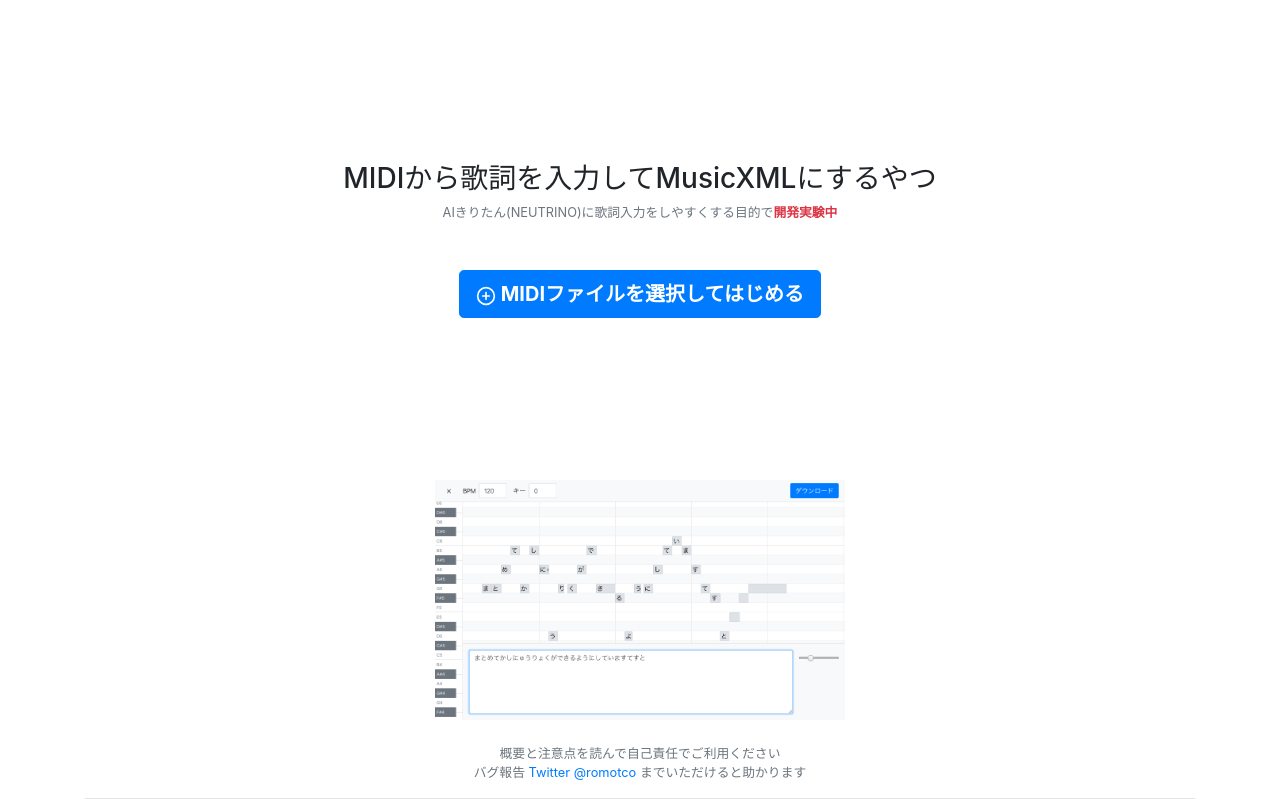
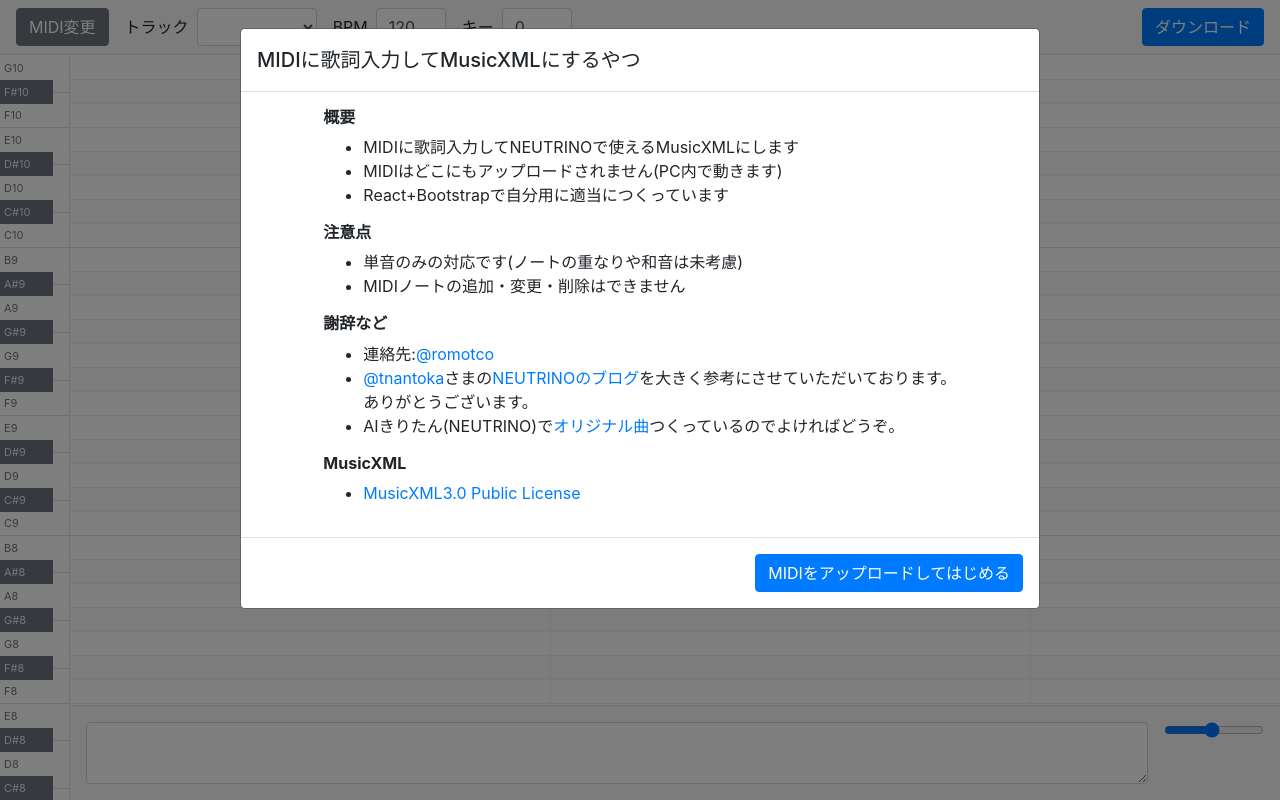
Before and after one commit to romot-co/midi-musicxml-seq, a React (Create React App) app: page / in a window 1280 px wide. Shown: the top 800 px of the page. Built offline with nearby package versions, Linux system fonts and the light colour scheme.

Commit message:
change start as modal instead of page

```diff
--- a/src/App.js
+++ b/src/App.js
@@ -5,15 +5,15 @@ import {
   Route,
 } from "react-router-dom";
 
-import MidiUploadPage from 'pages/MidiUploadPage';
+//import MidiUploadPage from 'pages/MidiUploadPage';
 import MidiEditPage from 'pages/MidiEditPage';
 
 const Routes = () => {
   return (
     <BrowserRouter basename={process.env.PUBLIC_URL}>
       <Switch>
-        <Route exact path="/" component={MidiUploadPage} />
-        <Route path="/edit" component={MidiEditPage} />
+        {/* <Route exact path="/" component={MidiUploadPage} /> */}
+        <Route exact path="/" component={MidiEditPage} />
         <Route component={() => (<div>404 Not found</div>)} />
       </Switch>
     </BrowserRouter>
--- /dev/null
+++ b/src/modals/HelpModal.js
@@ -0,0 +1,54 @@
+import React from 'react';
+import { Button, Col, Modal, ModalBody, ModalHeader, ModalFooter, Row } from 'reactstrap';
+
+const HelpModal = props => {
+  const {
+    handleStart,
+    show,
+  } = props;
+  return (
+    <Modal isOpen={show} size="lg">
+      <ModalHeader>MIDIに歌詞入力してMusicXMLにするやつ</ModalHeader>
+      <ModalBody>
+        <Row>
+          <Col lg="10" className="mx-auto text-sm">
+            <h2 className="h6 font-weight-bold">概要</h2>
+            <ul>
+              <li>MIDIに歌詞入力してNEUTRINOで使えるMusicXMLにします</li>
+              <li>MIDIはどこにもアップロードされません(PC内で動きます)</li>
+              <li>React+Bootstrapで自分用に適当につくっています</li>
+            </ul>
+            <h2 className="h6 font-weight-bold">注意点</h2>
+            <ul>
+              <li>単音のみの対応です(ノートの重なりや和音は未考慮)</li>
+              <li>MIDIノートの追加・変更・削除はできません</li>
+            </ul>
+            <h2 className="h6 font-weight-bold">謝辞など</h2>
+            <ul>
+              <li>
+                連絡先:
+                <a href="https://twitter.com/romotco" target="_blank" rel="noopener noreferrer">@romotco</a>
+              </li>
+              <li>
+                <a href="https://twitter.com/tnantoka" target="_blank" rel="noopener noreferrer">@tnantoka</a>さまの<a href="https://neutrino.tnantoka.com/">NEUTRINOのブログ</a>を大きく参考にさせていただいております。<br />ありがとうございます。
+              </li>
+              <li>
+                AIきりたん(NEUTRINO)で<a href="https://www.nicovideo.jp/watch/sm36446234" target="_blank" rel="noopener noreferrer">オリジナル曲</a>つくっているのでよければどうぞ。
+                <script type="application/javascript" src="https://embed.nicovideo.jp/watch/sm36446234/script?w=640&h=360&from=74"></script><noscript><a href="https://www.nicovideo.jp/watch/sm36446234?from=74">AIきりたん - Neu Breath 【NEUTRINOオリジナル】</a></noscript>
+              </li>
+            </ul>
+            <h2 className="h6 font-weight-bold">MusicXML</h2>
+            <ul>
+              <li><a href="http://usermanuals.musicxml.com/MusicXML/MusicXML.htm#license.htm%3FTocPath%3D_____7">MusicXML3.0 Public License</a></li>
+            </ul>
+          </Col>
+        </Row>
+      </ModalBody>
+      <ModalFooter>
+        <Button color="primary" onClick={handleStart}>MIDIをアップロードしてはじめる</Button>
+      </ModalFooter>
+    </Modal>
+  )
+}
+
+export default HelpModal;
--- a/src/pages/MidiEditPage.js
+++ b/src/pages/MidiEditPage.js
@@ -1,17 +1,19 @@
-import React, { useState, useEffect } from 'react';
-import { useHistory, useLocation } from 'react-router-dom';
+import React, { useState, useRef, useEffect } from 'react';
+//import { useHistory, useLocation } from 'react-router-dom';
 import { Helmet } from 'react-helmet';
 import { Button, Col, Container, Input, Navbar, Row } from 'reactstrap';
 import Sequence from 'components/Sequence';
 import LyricEdit from 'components/LyricEdit';
+import HelpModal from 'modals/HelpModal';
 import { Midi } from '@tonejs/midi';
 import { midiNumberToPitchMusicXML } from 'utils/convert';
-import { FiX } from "react-icons/fi";
+// import { FiPlusCircle } from "react-icons/fi";
 import xmljs from 'xml-js';
 
 const MidiEditPage = (props) => {
-  const history = useHistory();
-  const location = useLocation();
+  //const history = useHistory();
+  //const location = useLocation();
+  const fileInputRef = useRef(null);
   const [midi, setMidi] = useState(false);
   const [trackIndex, setTrackIndex] = useState(0);
   const [tempo, setTempo] = useState(120);
@@ -19,14 +21,26 @@ const MidiEditPage = (props) => {
   const [expandLyric, setExpandLyric] = useState(false);
   const [yScale, setYScale] = useState(24); // temporary
   const [xScale, setXScale] = useState(0.25);
-  const [lyric, setLyric] = useState([]);
+  const [lyric, setLyric] = useState(['']);
+  const [showHelp, setShowHelp] = useState(true);
   useEffect(
     () => {
-      const midiData = location.state && location.state.midiData;
+      document.querySelector('#sequence-key-70').scrollIntoView();
+    },
+    [],
+  );
+  const handleClickUpload = () => {
+    fileInputRef.current.click();
+  };
+  const handleChangeFile = (e) => {
+    const file = e.target.files[0];
+    const reader = new FileReader();
+    reader.readAsArrayBuffer(file);
+    reader.onload = (e) => {
+      const midiData = e.target.result;
       if (midiData) {
         if (midiData.tracks < 1) {
           window.alert('トラックがありません');
-          history.push('/');
         } else {
           const midi = new Midi(midiData);
           const tempo = midi.header.tempos.length ? midi.header.tempos.slice(-1)[0].bpm : 120;
@@ -35,23 +49,13 @@ const MidiEditPage = (props) => {
           setTempo(tempo);
           setLyric(midi.tracks[trackIndex].notes.map(() => 'ら'));
           setYScale(24); //temporary
+          document.querySelector('#sequence-key-70').scrollIntoView();
         }
       }
-    },
-    [location.state], // eslint-disable-line react-hooks/exhaustive-deps
-  );
-  useEffect(
-    () => {
-      document.querySelector('#sequence-key-70').scrollIntoView();
-    },
-    [],
-  );
-
-  const handleClose = () => {
-    if (window.confirm('データは保存されません')) {
-      setMidi(false);
-      history.push('/');
-    }
+    };
+    reader.onerror = (e) => {
+      window.alert('ファイル読み込みに失敗しました');
+    };
   };
   const handleChangeTrack = (e) => {
     setTrackIndex(e.target.value);
@@ -275,9 +279,17 @@ const MidiEditPage = (props) => {
       </Helmet>
       <Navbar color="light" light className="fixed-top">
         <div className="d-flex align-items-center mr-auto">
-          <Button className="rounded-circle mr-3 btn-icon" color="light" onClick={handleClose}>
-            <FiX />
+          <Button type="button" color="secondary" className="mr-3" onClick={handleClickUpload}>
+            MIDI変更
           </Button>
+          <input
+            ref={fileInputRef}
+            type="file"
+            id="midi-file-input"
+            className="d-none"
+            accept="audio/midi, audio/x-midi"
+            onChange={handleChangeFile}
+          />
           <span className="mr-2">トラック</span>
           <Input
             type="select"
@@ -349,6 +361,13 @@ const MidiEditPage = (props) => {
           </div>
         </Row>
       </Container>
+      <HelpModal
+        show={showHelp}
+        handleStart={() => {
+          setShowHelp(false);
+          fileInputRef.current.click();
+        }}
+      />
     </>
   )
 }
```
Also changed, not shown: 13 other files (tests, documents, lock files or other folders).
